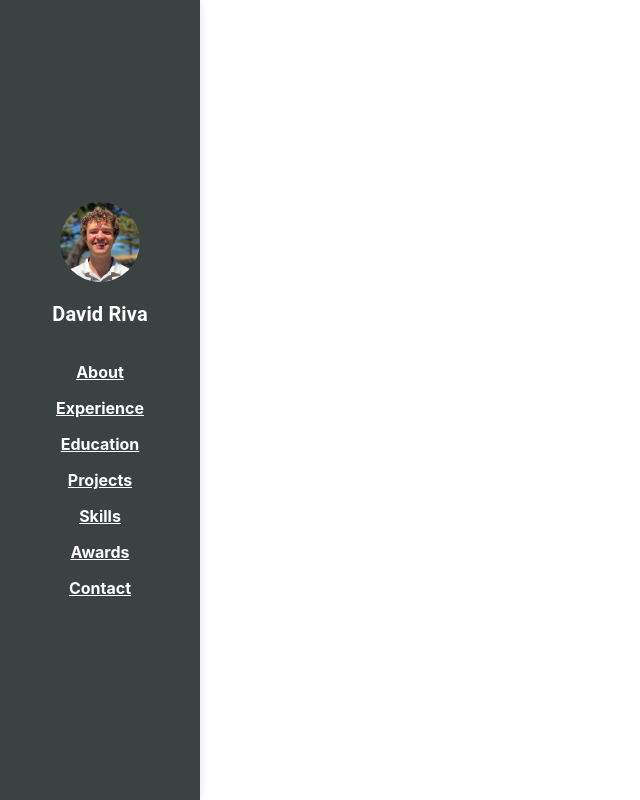
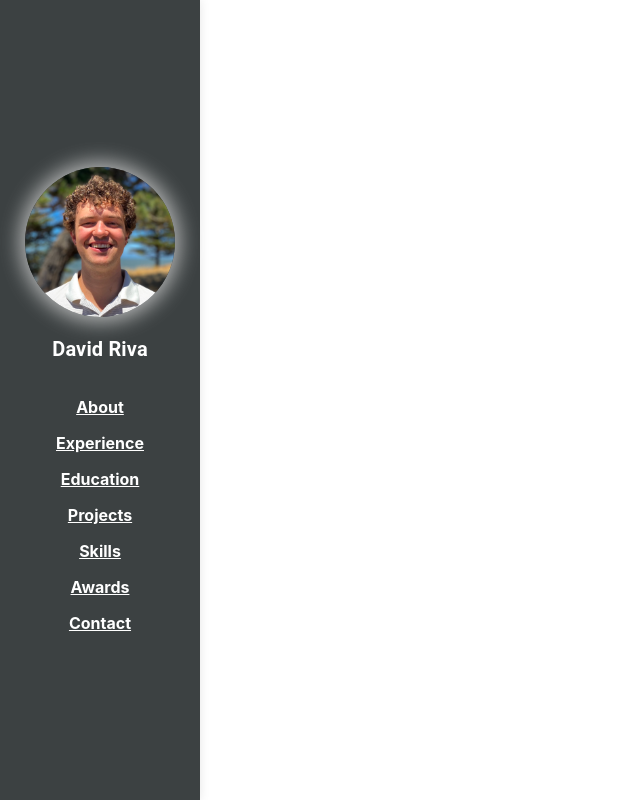
Before and after one commit to davidjriva/Personal-Portfolio, a React (Create React App) app: page / in a window 1280 px wide. Shown: the whole page, without its empty margins (0-640 px from the left). Built offline with nearby package versions, Linux system fonts and the light colour scheme.

Commit message:
update avatar icon in navbar

```diff
--- a/src/components/NavBar.js
+++ b/src/components/NavBar.js
@@ -25,7 +25,16 @@ function NavBar() {
       <Toolbar disableGutters sx={{ flexDirection: 'column', alignItems: 'center', width: '100%' }}>
         <Box sx={{ mb: 3, textAlign: 'center' }}>
           <IconButton href="/about">
-            <Avatar alt="Photo of David Riva" src="/images/headshot.jpeg" sx={{ width: 80, height: 80 }} />
+            <Avatar
+              alt="Photo of David Riva"
+              src="/images/headshot.jpeg"
+              sx={{
+                width: 150,
+                height: 150,
+                boxShadow: '0 0 20px 5px rgba(211, 211, 211, 0.8)',
+                border: '4px light gray',
+              }}
+            />
           </IconButton>
           <Typography variant="h6" sx={{ fontWeight: 700, mt: 1 }}>
             David Riva
```
